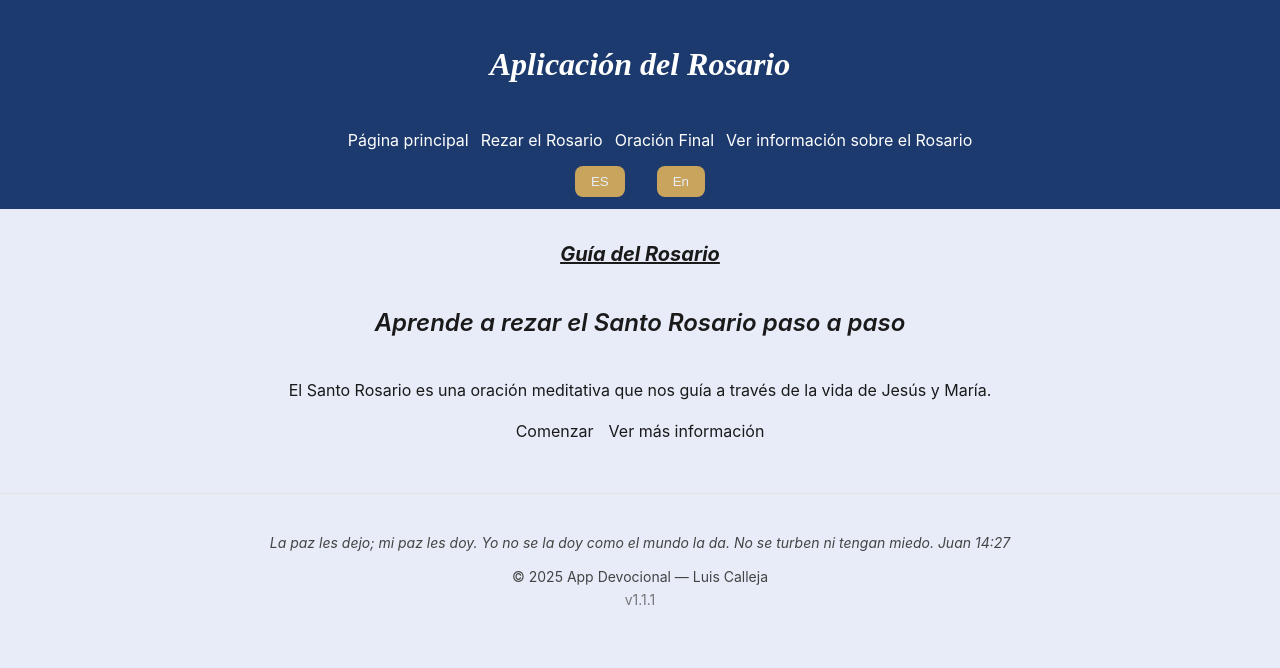
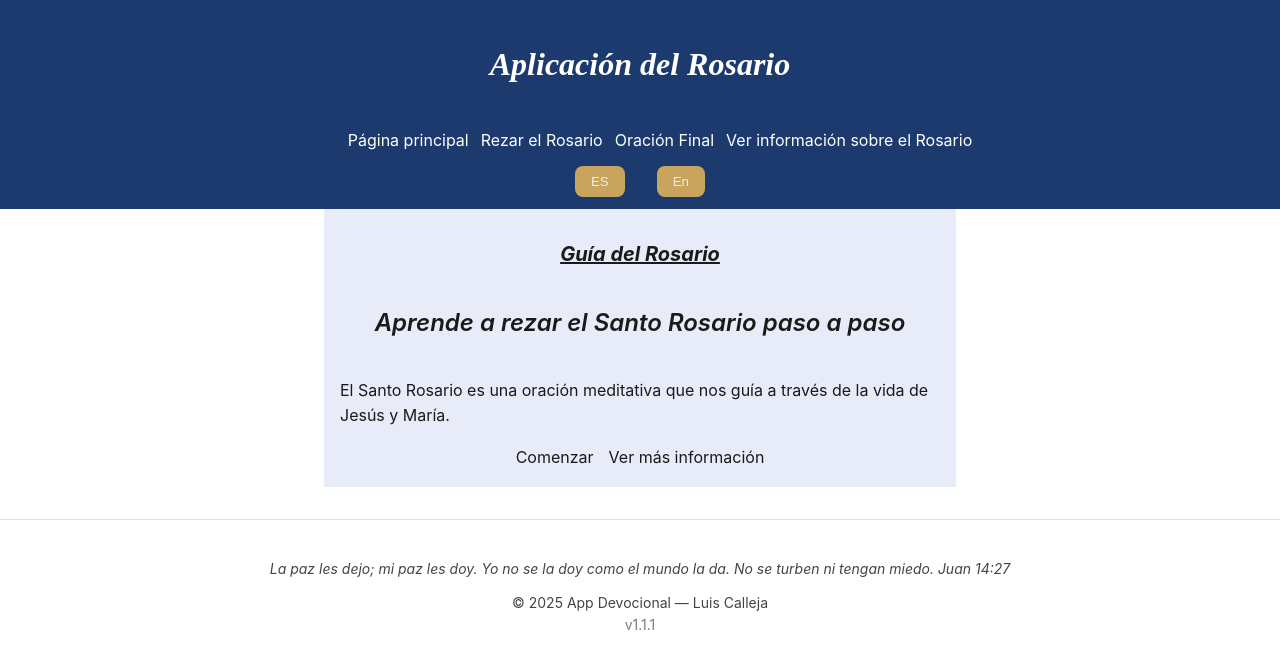
Before and after one commit to LuisDev912/Rosary-guide, a React (Vite) app: page / in a window 1280 px wide. Shown: the top 668 px of the page. Built offline with nearby package versions, Linux system fonts and the light colour scheme.

Commit message:
feat(styles): add a media query for a viewports at least 600px wide

```diff
--- a/src/styles/App.css
+++ b/src/styles/App.css
@@ -124,3 +124,16 @@ main{
   align-items: center;
   justify-content: center;
 }
+
+/* styles for viewports at least 600px wide (e.g: tablets) */
+@media screen and (min-width: 600px){
+  body{
+    background-color: var(--color-card-bg);
+  }
+
+  main{
+    background-color: var(--color-bg);
+    margin: 0 auto;
+    max-width: 600px;
+  }
+}
```
